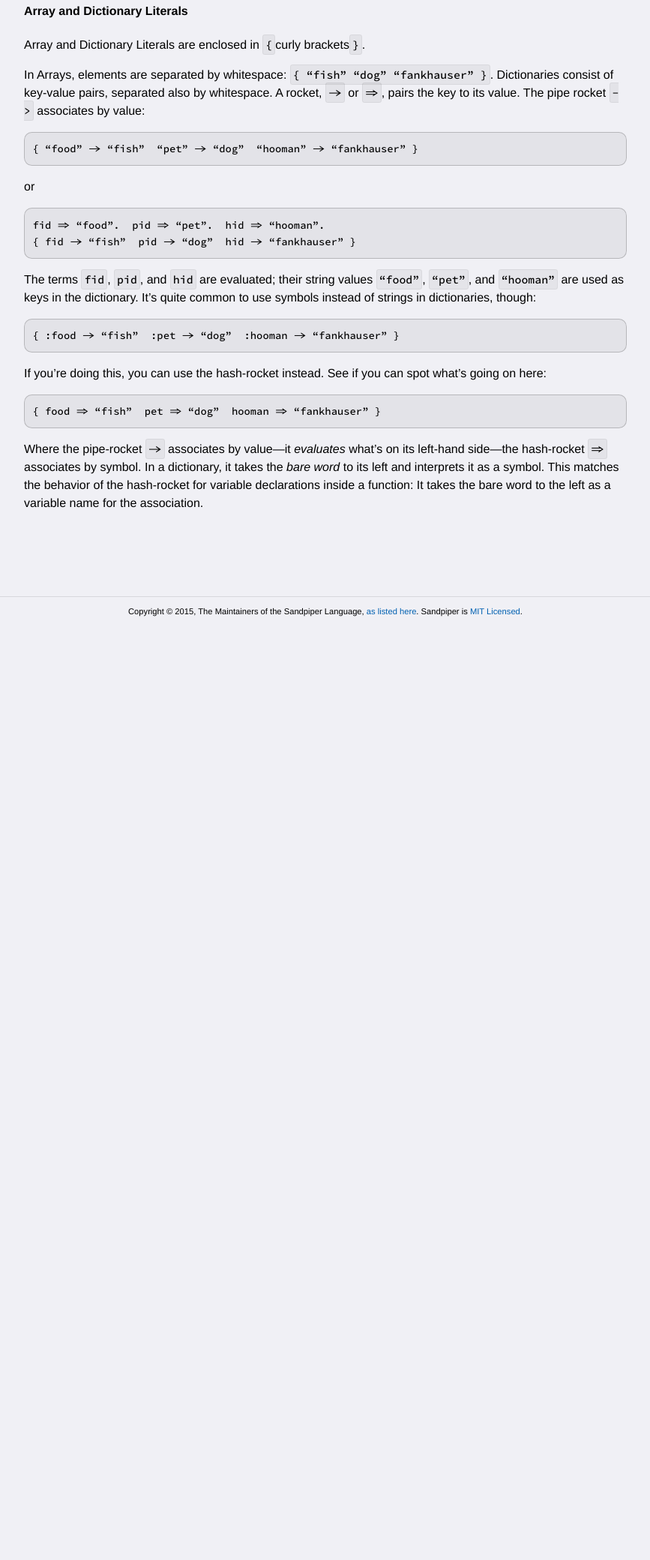
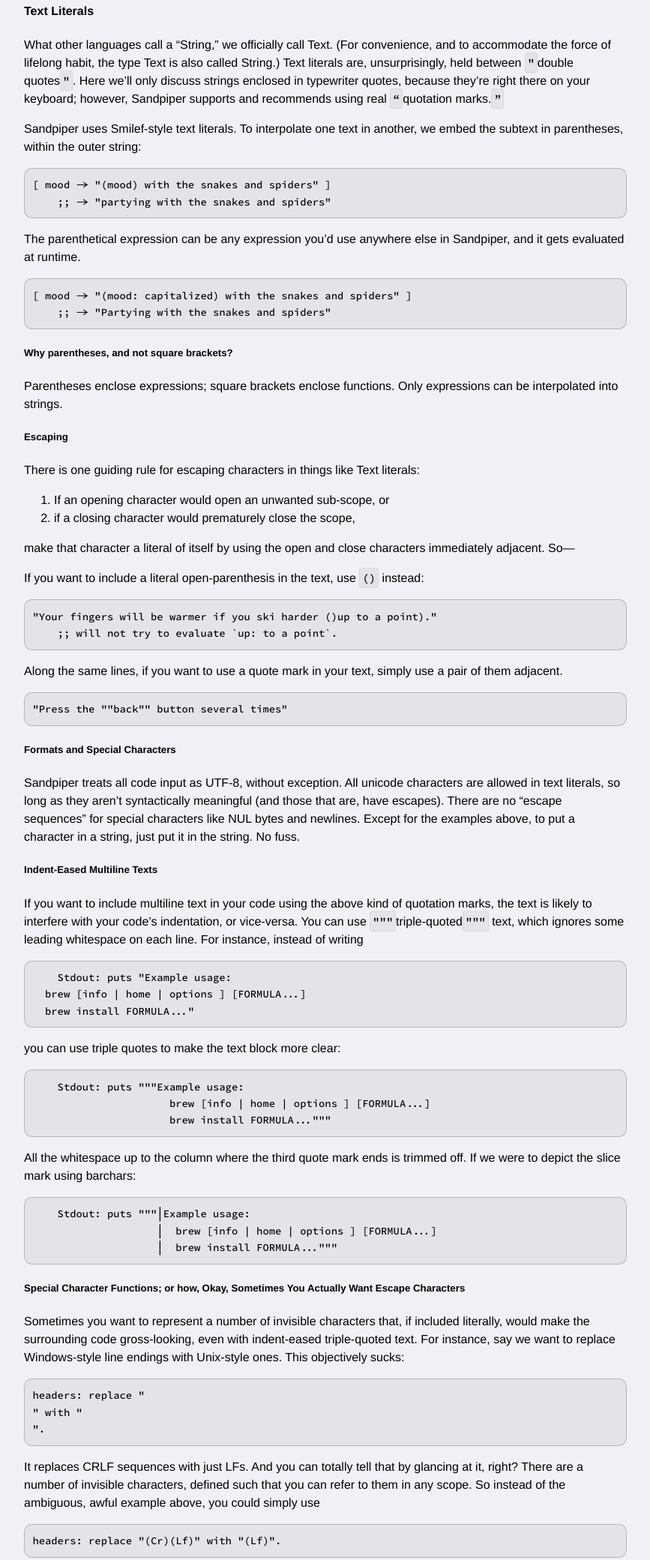
Before and after one commit to sandpiper-lang/sandpiper-lang.github.io, a plain HTML site: page documentation/description/literals.html in a window 1280 px wide. Shown: the part 456-2536 px from the top of the page at 75% size, without its empty margins (206-1073 px from the left). Before the commit the page ends 1376 px from the top, so only its background shows below. Drawn offline with Linux system fonts and the light colour scheme.

Commit message:
Expand on Literals documentation

```diff
--- a/documentation/description/literals.html
+++ b/documentation/description/literals.html
@@ -43,23 +43,77 @@
                     <article>
 
 
-                      <h4>Array and Dictionary Literals</h4>
+<h4>Text Literals</h4>
+<p>What other languages call a “String,” we officially call Text. (For convenience, and to accommodate the force of lifelong habit, the type Text is also called String.) Text literals are, unsurprisingly, held between <code>&quot;</code>double quotes<code>&quot;</code>. Here we’ll only discuss strings enclosed in typewriter quotes, because they’re right there on your keyboard; however, Sandpiper supports and recommends using real <code>“</code>quotation marks.<code>”</code></p>
+<p>Sandpiper uses Smilef-style text literals. To interpolate one text in another, we embed the subtext in parentheses, within the outer string:</p>
+<pre><code>[ mood -&gt; &quot;(mood) with the snakes and spiders&quot; ]
+    ;; -&gt; &quot;partying with the snakes and spiders&quot;
+</code></pre>
+<p>The parenthetical expression can be any expression you’d use anywhere else in Sandpiper, and it gets evaluated at runtime.</p>
+<pre><code>[ mood -&gt; &quot;(mood: capitalized) with the snakes and spiders&quot; ]
+    ;; -&gt; &quot;Partying with the snakes and spiders&quot;
+</code></pre>
+<h5>Why parentheses, and not square brackets?</h5>
+<p>Parentheses enclose expressions; square brackets enclose functions. Only expressions can be interpolated into strings.</p>
+<h5>Escaping</h5>
+<p>There is one guiding rule for escaping characters in things like Text literals:</p>
+<ol>
+<li>If an opening character would open an unwanted sub-scope, or</li>
+<li>if a closing character would prematurely close the scope,</li>
+</ol>
+<p>make that character a literal of itself by using the open and close characters immediately adjacent. So—</p>
+<p>If you want to include a literal open-parenthesis in the text, use <code>()</code> instead:</p>
+<pre><code>&quot;Your fingers will be warmer if you ski harder ()up to a point).&quot;
+    ;; will not try to evaluate `up: to a point`.
+</code></pre>
+<p>Along the same lines, if you want to use a quote mark in your text, simply use a pair of them adjacent.</p>
+<pre><code>&quot;Press the &quot;&quot;back&quot;&quot; button several times&quot;
+</code></pre>
+<h5>Formats and Special Characters</h5>
+<p>Sandpiper treats all code input as UTF-8, without exception. All unicode characters are allowed in text literals, so long as they aren’t syntactically meaningful (and those that are, have escapes). There are no “escape sequences” for special characters like NUL bytes and newlines. Except for the examples above, to put a character in a string, just put it in the string. No fuss.</p>
+<h5>Indent-Eased Multiline Texts</h5>
+<p>If you want to include multiline text in your code using the above kind of quotation marks, the text is likely to interfere with your code’s indentation, or vice-versa. You can use <code>&quot;&quot;&quot;</code>triple-quoted<code>&quot;&quot;&quot;</code> text, which ignores some leading whitespace on each line. For instance, instead of writing</p>
+<pre><code>    Stdout: puts &quot;Example usage:
+  brew [info | home | options ] [FORMULA...]
+  brew install FORMULA...&quot;
+</code></pre>
+<p>you can use triple quotes to make the text block more clear:</p>
+<pre><code>    Stdout: puts &quot;&quot;&quot;Example usage:
+                      brew [info | home | options ] [FORMULA...]
+                      brew install FORMULA...&quot;&quot;&quot;
+</code></pre>
+<p>All the whitespace up to the column where the third quote mark ends is trimmed off. If we were to depict the slice mark using barchars:</p>
+<pre><code>    Stdout: puts &quot;&quot;&quot;│Example usage:
+                    │  brew [info | home | options ] [FORMULA...]
+                    │  brew install FORMULA...&quot;&quot;&quot;
+</code></pre>
+<h5>Special Character Functions; or how, Okay, Sometimes You Actually Want Escape Characters</h5>
+<p>Sometimes you want to represent a number of invisible characters that, if included literally, would make the surrounding code gross-looking, even with indent-eased triple-quoted text. For instance, say we want to replace Windows-style line endings with Unix-style ones. This objectively sucks:</p>
+<pre><code>headers: replace &quot;
+&quot; with &quot;
+&quot;.
+</code></pre>
+<p>It replaces CRLF sequences with just LFs. And you can totally tell that by glancing at it, right? There are a number of invisible characters, defined such that you can refer to them in any scope. So instead of the ambiguous, awful example above, you could simply use</p>
+<pre><code>headers: replace &quot;(Cr)(Lf)&quot; with &quot;(Lf)&quot;.
+</code></pre>
+<h4>Array and Dictionary Literals</h4>
 <p>Array and Dictionary Literals are enclosed in <code>{</code>curly brackets<code>}</code>.</p>
-<p>In Arrays, elements are separated by whitespace: <code>{ “fish” “dog” “fankhauser” }</code>. Dictionaries consist of key-value pairs, separated also by whitespace. A rocket, <code>-&gt;</code> or <code>=&gt;</code>, pairs the key to its value. The pipe rocket <code>-&gt;</code> associates by value:</p>
-<pre><code>{ “food” -&gt; “fish”  “pet” -&gt; “dog”  “hooman” -&gt; “fankhauser” }
+<p>In Arrays, elements are separated by whitespace: <code>{ &quot;fish&quot; &quot;dog&quot; &quot;fankhauser&quot; }</code>. Dictionaries consist of key-value pairs, separated also by whitespace. A rocket, <code>-&gt;</code> or <code>=&gt;</code>, pairs the key to its value. The pipe rocket <code>-&gt;</code> associates by value:</p>
+<pre><code>{ &quot;food&quot; -&gt; &quot;fish&quot;  &quot;pet&quot; -&gt; &quot;dog&quot;  &quot;hooman&quot; -&gt; &quot;fankhauser&quot; }
 </code></pre>
 <p>or</p>
-<pre><code>fid =&gt; “food”.  pid =&gt; “pet”.  hid =&gt; “hooman”.
-{ fid -&gt; “fish”  pid -&gt; “dog”  hid -&gt; “fankhauser” }
+<pre><code>fid =&gt; &quot;food&quot;.  pid =&gt; &quot;pet&quot;.  hid =&gt; &quot;hooman&quot;.
+{ fid -&gt; &quot;fish&quot;  pid -&gt; &quot;dog&quot;  hid -&gt; &quot;fankhauser&quot; }
 </code></pre>
-<p>The terms <code>fid</code>, <code>pid</code>, and <code>hid</code> are evaluated; their string values <code>“food”</code>, <code>“pet”</code>, and <code>“hooman”</code> are used as keys in the dictionary. It’s quite common to use symbols instead of strings in dictionaries, though:</p>
-<pre><code>{ :food -&gt; “fish”  :pet -&gt; “dog”  :hooman -&gt; “fankhauser” }
+<p>The terms <code>fid</code>, <code>pid</code>, and <code>hid</code> are evaluated; their string values <code>&quot;food&quot;</code>, <code>&quot;pet&quot;</code>, and <code>&quot;hooman&quot;</code> are used as keys in the dictionary. It’s quite common to use symbols instead of strings in dictionaries, though:</p>
+<pre><code>{ :food -&gt; &quot;fish&quot;  :pet -&gt; &quot;dog&quot;  :hooman -&gt; &quot;fankhauser&quot; }
 </code></pre>
 <p>If you’re doing this, you can use the hash-rocket instead. See if you can spot what’s going on here:</p>
-<pre><code>{ food =&gt; “fish”  pet =&gt; “dog”  hooman =&gt; “fankhauser” }
+<pre><code>{ food =&gt; &quot;fish&quot;  pet =&gt; &quot;dog&quot;  hooman =&gt; &quot;fankhauser&quot; }
 </code></pre>
 <p>Where the pipe-rocket <code>-&gt;</code> associates by value—it <em>evaluates</em> what’s on its left-hand side—the hash-rocket <code>=&gt;</code> associates by symbol. In a dictionary, it takes the <em>bare word</em> to its left and interprets it as a symbol. This matches the behavior of the hash-rocket for variable declarations inside a function: It takes the bare word to the left as a variable name for the association.</p>
-
+<h4>Function Literals</h4>
+<p>We’ve talked about function literals before. They’re just code wrapped in <code>[</code> square brackets <code>]</code>.</p>
 
                     </article>
 
```
Also changed, not shown: 1 other file.
